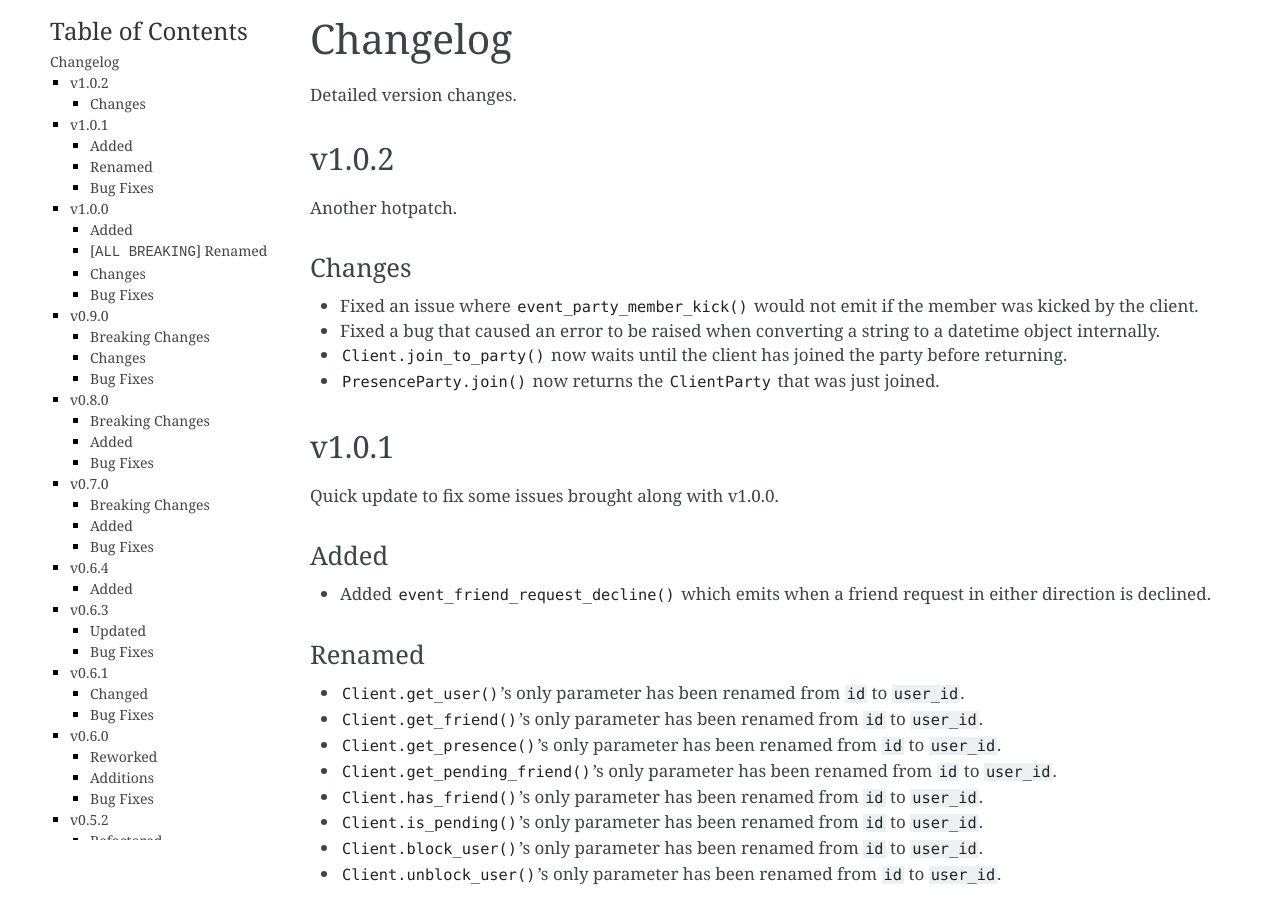
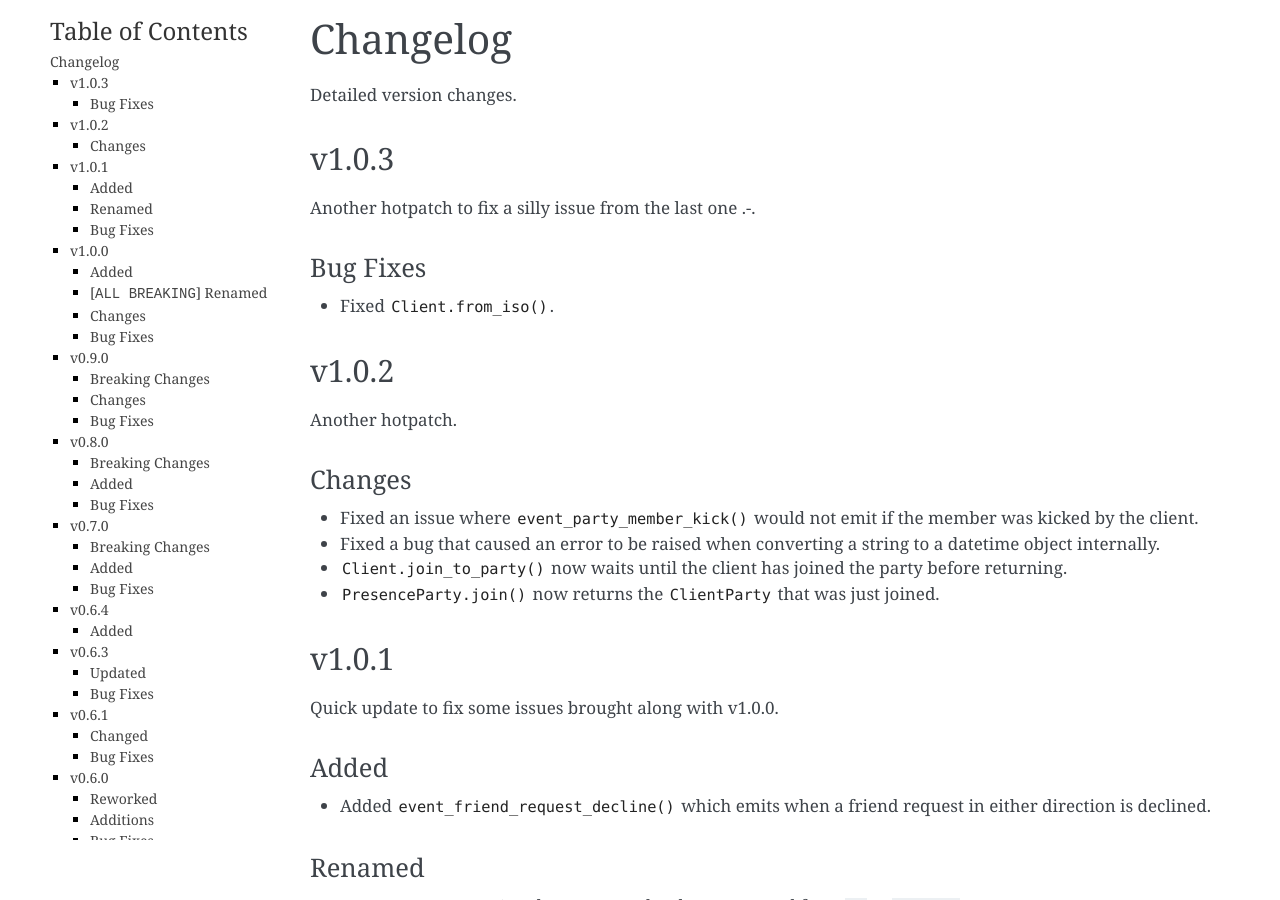
Before and after one commit to Terbau/fortnitepy, a Sphinx documentation site: the page built from docs/changelog.rst, in a window 1280 px wide and 900 px high. Built offline with Sphinx 7.4.7, drawn with Linux system fonts in a browser that asks for light colours.

Commit message:
Changelog + version bump

```diff
--- a/docs/changelog.rst
+++ b/docs/changelog.rst
@@ -4,6 +4,16 @@ Changelog
 =========
 
 Detailed version changes.
+
+v1.0.3
+------
+
+Another hotpatch to fix a silly issue from the last one .-.
+
+Bug Fixes
+~~~~~~~~~
+
+- Fixed :meth:`Client.from_iso()`.
 
 
 v1.0.2
--- a/fortnitepy/__init__.py
+++ b/fortnitepy/__init__.py
@@ -24,7 +24,7 @@ OUT OF OR IN CONNECTION WITH THE SOFTWARE OR THE USE OR OTHER DEALINGS IN THE
 SOFTWARE.
 """
 
-__version__ = '1.0.2'
+__version__ = '1.0.3'
 
 from .client import Client, get_event_loop
 from .friend import Friend, PendingFriend
```
